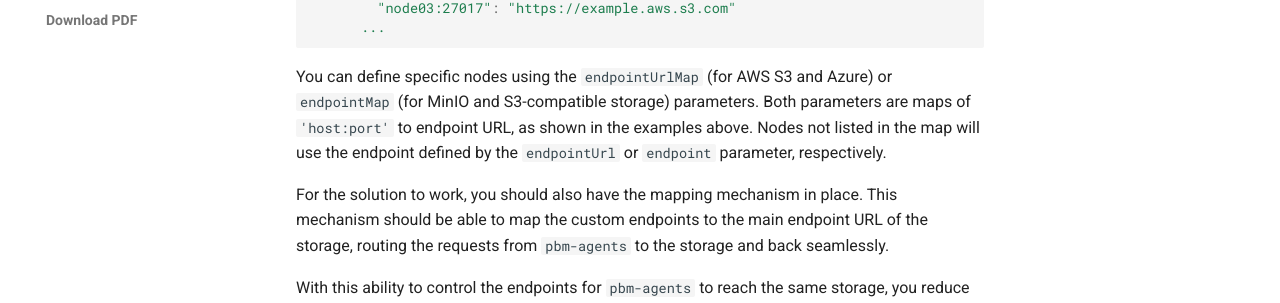
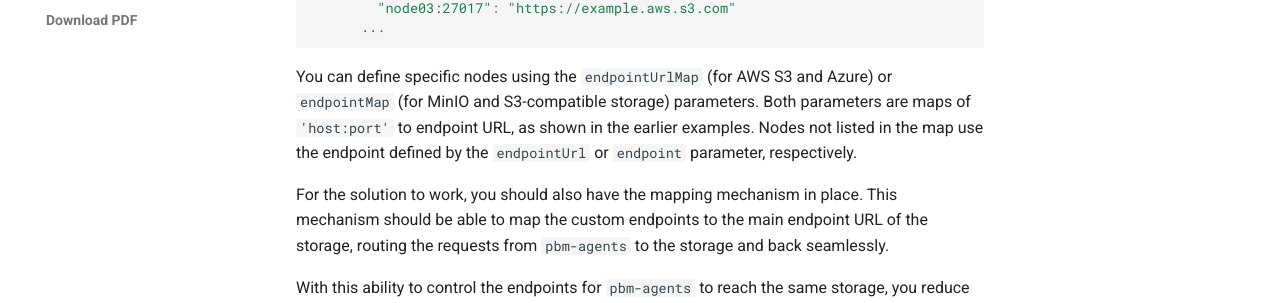
Before and after one commit to percona/pbm-docs, an MkDocs documentation site: the page built from docs/details/endpoint-map.md, in a window 1280 px wide and 1300 px high. Shown: the part 859-1162 px from the top of the window. Built offline with MkDocs 1.6.1 and Material for MkDocs 9.7.7, drawn with Linux system fonts in a browser that asks for light colours; nearby versions of some CDN libraries; comment, search, counter and statistics services are not loaded.

````diff
--- a/docs/details/endpoint-map.md
+++ b/docs/details/endpoint-map.md
@@ -54,7 +54,7 @@ Here's the example of the configuration file with the endpoint map:
     ```
 
 
-You can define specific nodes using the `endpointUrlMap` (for AWS S3 and Azure) or `endpointMap` (for MinIO and S3-compatible storage) parameters. Both parameters are maps of `'host:port'` to endpoint URL, as shown in the examples above. Nodes not listed in the map will use the endpoint defined by the `endpointUrl` or `endpoint` parameter, respectively.
+You can define specific nodes using the `endpointUrlMap` (for AWS S3 and Azure) or `endpointMap` (for MinIO and S3-compatible storage) parameters. Both parameters are maps of `'host:port'` to endpoint URL, as shown in the earlier examples. Nodes not listed in the map use the endpoint defined by the `endpointUrl` or `endpoint` parameter, respectively.
 
 For the solution to work, you should also have the mapping mechanism in place. This mechanism should be able to map the custom endpoints to the main endpoint URL of the storage, routing the requests from `pbm-agents` to the storage and back seamlessly.
 
````
Also changed, not shown: docs/details/minio.md (+3 -3 lines), 2 other files.
